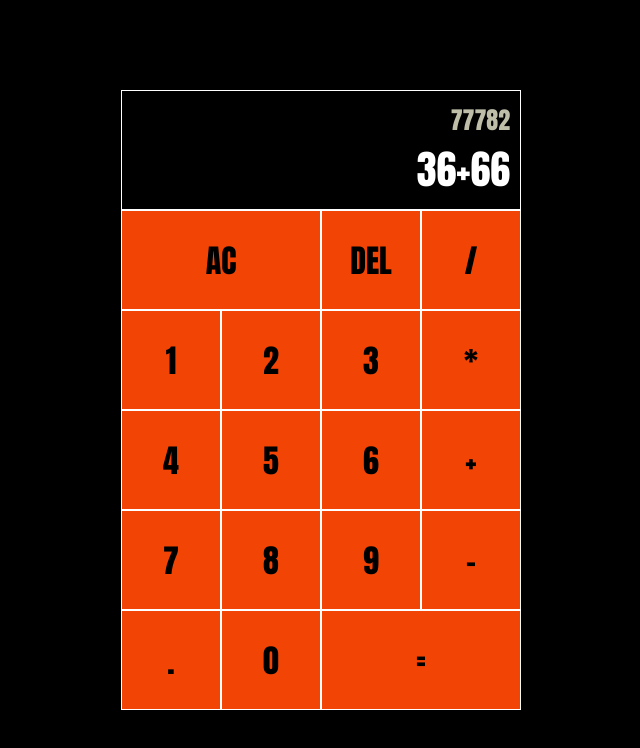
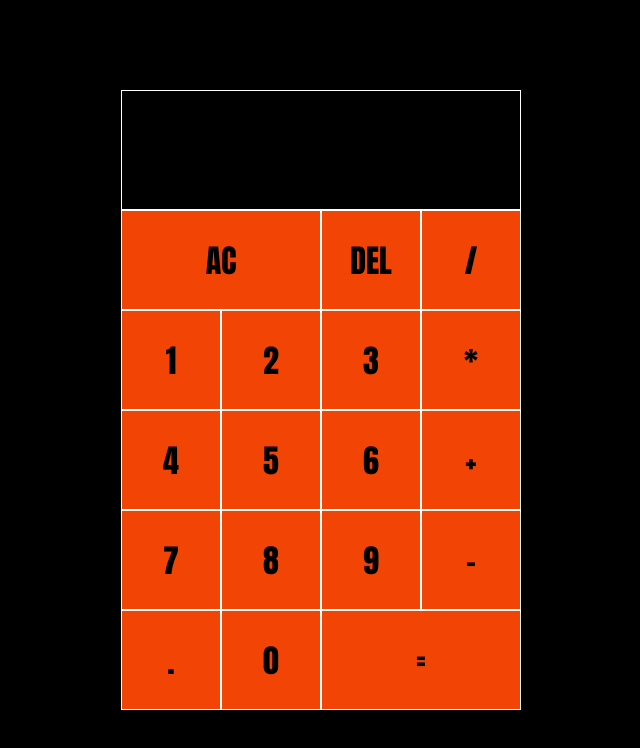
Before and after one commit to adebayoileri/Javascript-Calculator, a plain HTML site: page index.html in a window 1280 px wide. Shown: the whole page, without its empty margins (319-959 px from the left). Drawn offline with Linux system fonts and the light colour scheme.

Commit message:
Removed dummy values

```diff
--- a/index.html
+++ b/index.html
@@ -10,8 +10,8 @@
 <body>
     <div class="calculator-grid">
         <div class="output">
-            <div class="previous-operand">77782</div>
-            <div class="current-operand">36+66</div>
+            <div class="previous-operand"></div>
+            <div class="current-operand"></div>
         </div>
         <button class="span-two">AC</button>
         <button>DEL</button>
```
